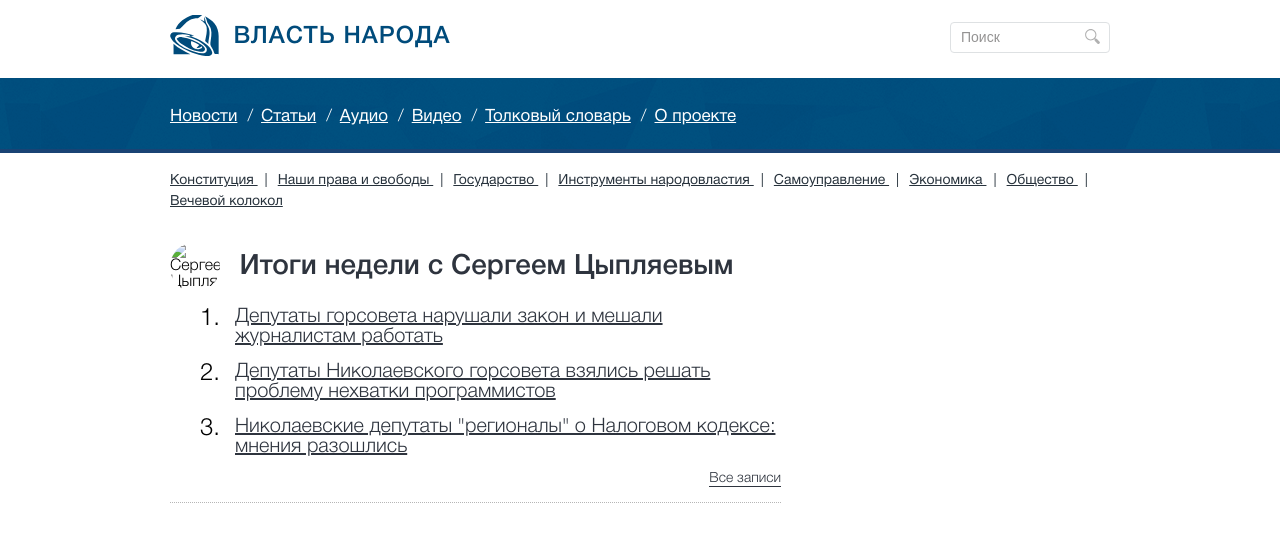
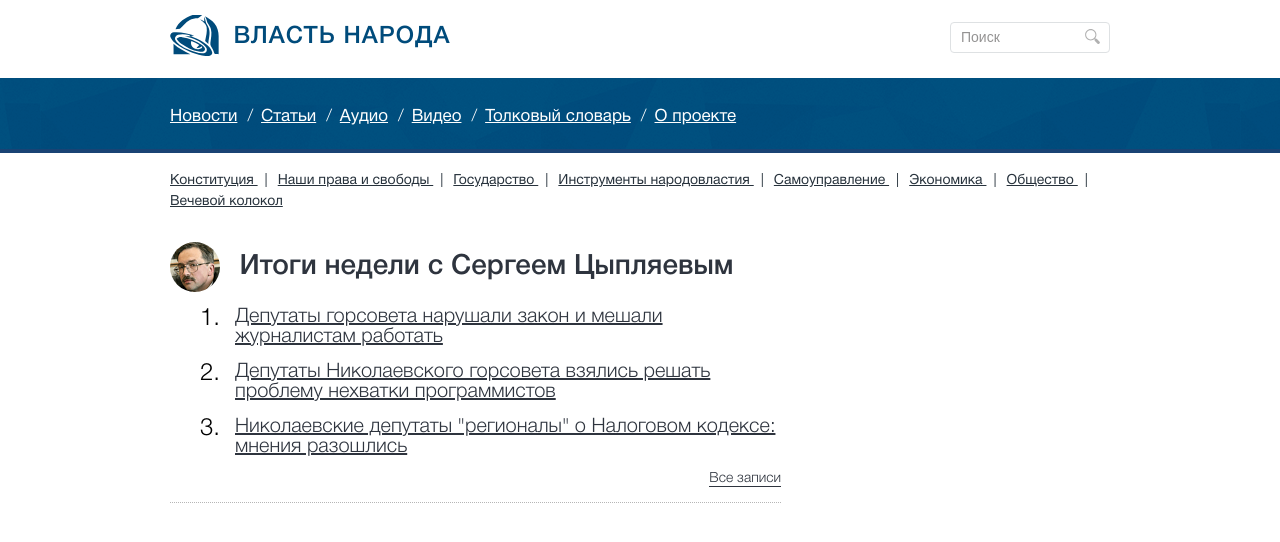
Before and after one commit to sarhov/vn_site, a Jekyll site: the page built from index.html, in a window 1280 px wide. Shown: the top 542 px of the page. Built offline with Jekyll 4.4.1, drawn with Linux system fonts in a browser that asks for light colours.

Commit message:
update image path

```diff
--- a/_layouts/default.html
+++ b/_layouts/default.html
@@ -27,7 +27,7 @@
   <div class="inner clearfix">
    <div class="top-block__left">
      <header class="top-block__header">
-     <img src="{{site.baseurl}}content/author.png" alt="Сергеем Цыпляевым" class="top-block__image">
+     <img src="{{site.baseurl}}/content/author.png" alt="Сергеем Цыпляевым" class="top-block__image">
        <h2 class="top-block__headline">
          Итоги недели с Сергеем Цыпляевым
        </h2>
```
